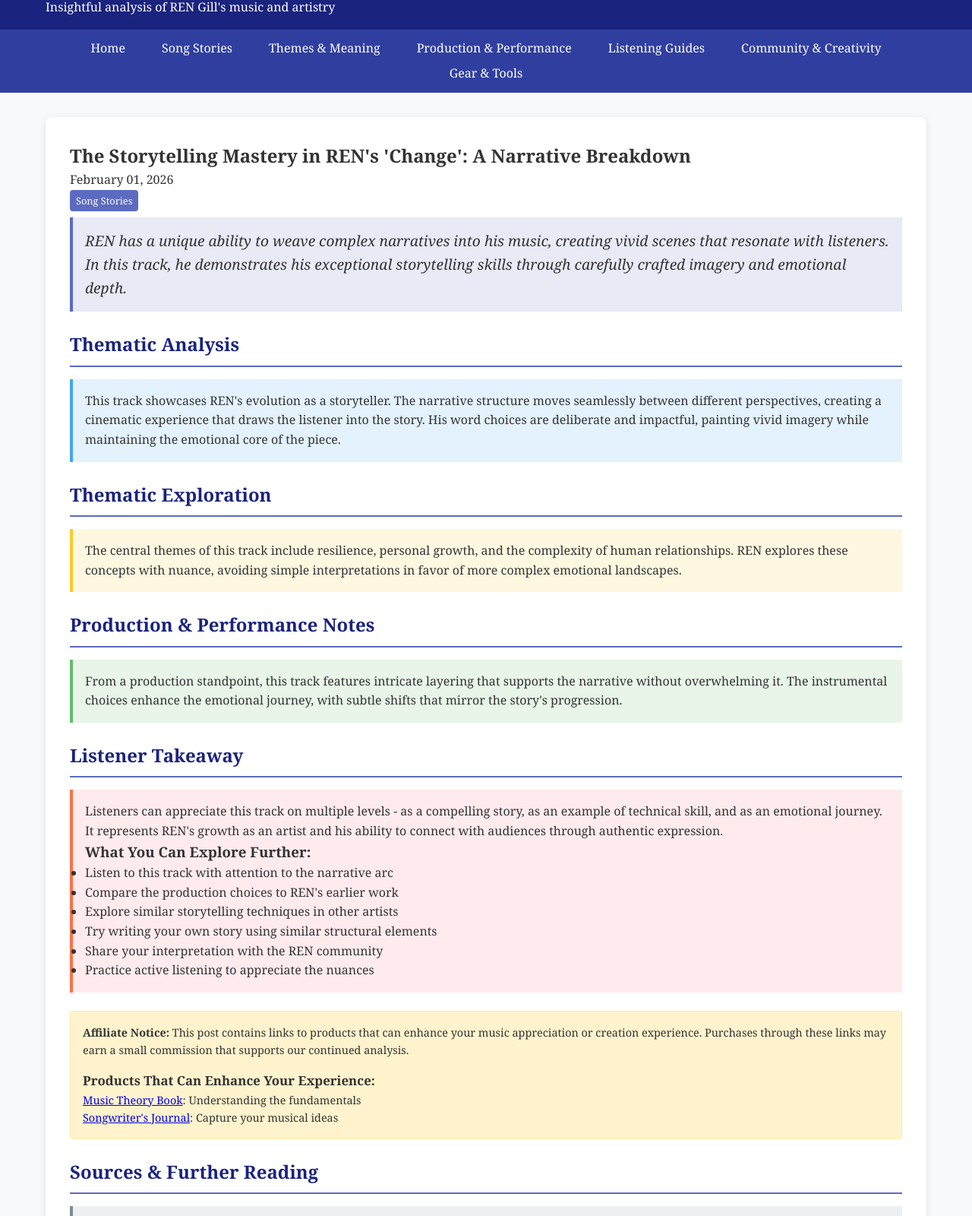
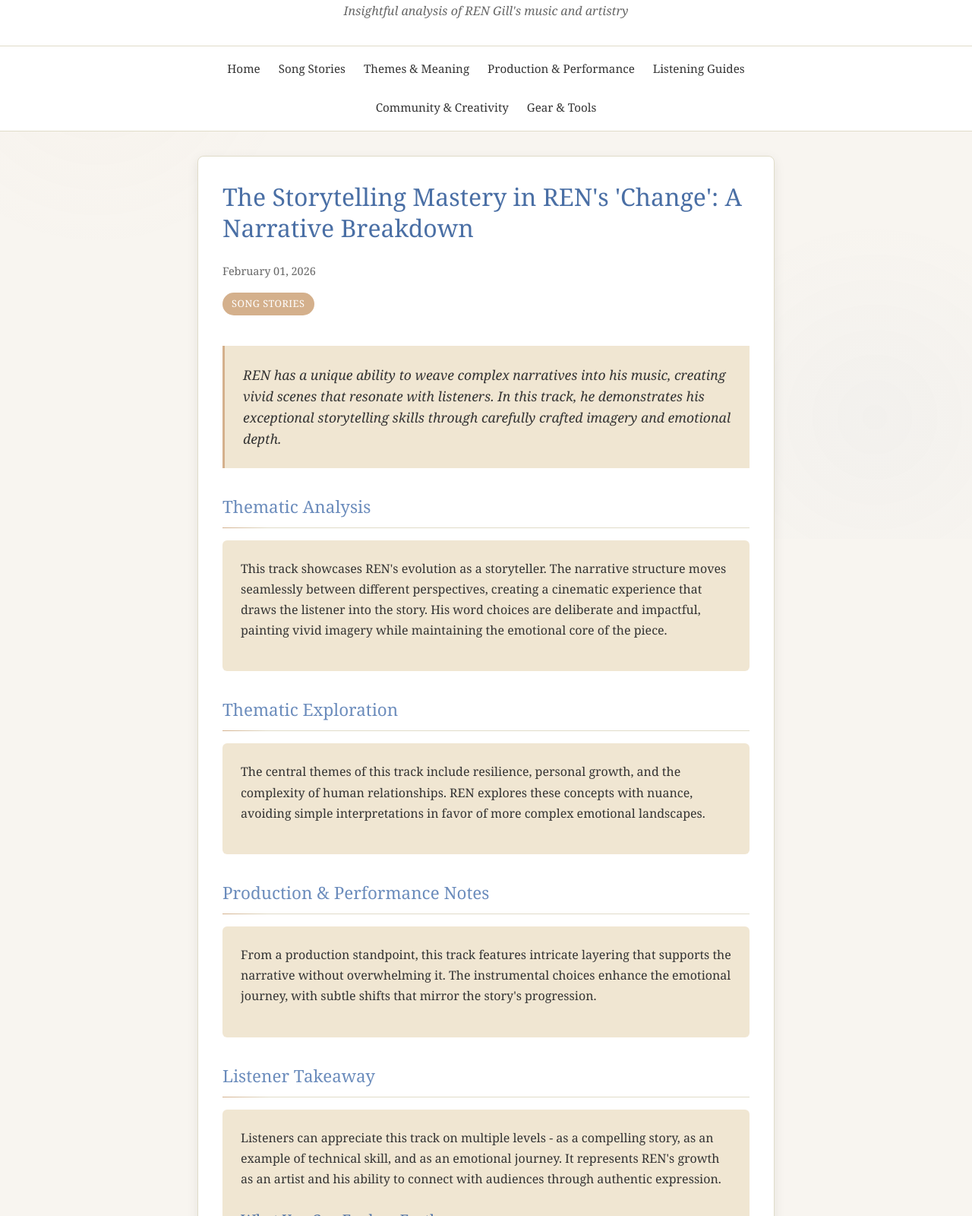
Before and after one commit to drosser895-eng/ren-commentary, a plain HTML site: page posts/song-stories/the-storytelling-mastery-in-rens-change-a-narrative-breakdown.html in a window 1280 px wide. Shown: the part 91-1691 px from the top of the page at 76% size. Drawn offline with Linux system fonts and the light colour scheme; files that its build step writes are made by us from their sources.

Commit message:
update styling Sun Feb  1 18:44:18 CST 2026

```diff
--- a/css/style.css
+++ b/css/style.css
@@ -1,4 +1,17 @@
-/* REN Commentary Styles */
+/* REN Commentary - Elegant, Artistic Design */
+:root {
+  --primary-color: #4a6fa5;
+  --secondary-color: #6b8cbc;
+  --accent-color: #d4b08c;
+  --background-color: #f8f5f0;
+  --text-color: #333333;
+  --text-light: #666666;
+  --border-color: #e0dcc9;
+  --card-bg: #ffffff;
+  --shadow: rgba(0, 0, 0, 0.08);
+  --highlight: #f0e6d2;
+}
+
 * {
   margin: 0;
   padding: 0;
@@ -6,32 +19,65 @@
 }
 
 body {
-    font-family: 'Georgia', serif;
-    line-height: 1.6;
-    color: #333;
-    background-color: #f8f9fa;
+  font-family: 'Georgia', 'Times New Roman', serif;
+  line-height: 1.7;
+  color: var(--text-color);
+  background-color: var(--background-color);
+  position: relative;
+}
+
+body::before {
+  content: "";
+  position: fixed;
+  top: 0;
+  left: 0;
+  width: 100%;
+  height: 100%;
+  background-image:
+    radial-gradient(circle at 10% 20%, rgba(212, 176, 140, 0.03) 0%, transparent 20%),
+    radial-gradient(circle at 90% 80%, rgba(74, 111, 165, 0.03) 0%, transparent 20%);
+  z-index: -1;
+  pointer-events: none;
 }
 
 .container {
-    max-width: 1200px;
+  max-width: 800px;
   margin: 0 auto;
   padding: 0 20px;
 }
 
 header {
-    background: #1a237e; /* Deep blue representing depth of music */
-    color: white;
-    padding: 1rem 0;
+  background-color: var(--card-bg);
+  padding: 2rem 0;
+  border-bottom: 1px solid var(--border-color);
+  box-shadow: 0 2px 10px var(--shadow);
 }
 
 header h1 {
   font-size: 2.5rem;
+  text-align: center;
+  color: var(--primary-color);
+  letter-spacing: 1px;
+  font-weight: 400;
   margin-bottom: 0.5rem;
 }
 
+header p {
+  text-align: center;
+  color: var(--text-light);
+  font-style: italic;
+  max-width: 600px;
+  margin: 0 auto;
+}
+
 nav {
-    background: #303f9f; /* Slightly lighter blue */
-    padding: 0.5rem 0;
+  background-color: var(--card-bg);
+  padding: 1rem 0;
+  border-bottom: 1px solid var(--border-color);
+  position: sticky;
+  top: 0;
+  z-index: 100;
+  backdrop-filter: blur(10px);
 }
 
 nav ul {
@@ -39,186 +85,292 @@ nav ul {
   display: flex;
   justify-content: center;
   flex-wrap: wrap;
+  gap: 1.5rem;
 }
 
-nav li {
-    margin: 0.25rem 0.5rem;
+nav li a {
+  text-decoration: none;
+  color: var(--text-color);
+  font-size: 0.95rem;
+  font-weight: 400;
+  transition: color 0.3s ease;
+  position: relative;
+  padding: 0.25rem 0;
 }
 
-nav a {
-    color: white;
-    text-decoration: none;
-    padding: 0.5rem 1rem;
-    border-radius: 4px;
-    transition: background-color 0.3s;
+nav li a:hover {
+  color: var(--primary-color);
 }
 
-nav a:hover {
-    background-color: #1a237e;
+nav li a::after {
+  content: '';
+  position: absolute;
+  bottom: 0;
+  left: 0;
+  width: 0;
+  height: 1px;
+  background-color: var(--accent-color);
+  transition: width 0.3s ease;
+}
+
+nav li a:hover::after {
+  width: 100%;
 }
 
 main {
   padding: 2rem 0;
 }
 
-.hero {
-    background: white;
-    padding: 2rem;
-    margin-bottom: 2rem;
-    border-radius: 8px;
-    box-shadow: 0 2px 10px rgba(0,0,0,0.1);
+h1 {
+  font-size: 2rem;
+  margin-bottom: 1.5rem;
+  color: var(--primary-color);
+  font-weight: 400;
+  line-height: 1.3;
 }
 
-.hero h2 {
-    color: #1a237e;
+h2 {
+  font-size: 1.4rem;
+  margin: 2rem 0 1rem;
+  color: var(--secondary-color);
+  font-weight: 400;
+  position: relative;
+}
+
+h2.section-title {
+  padding-bottom: 0.5rem;
+  border-bottom: 1px solid var(--border-color);
+}
+
+h2::after {
+  content: '';
+  position: absolute;
+  bottom: -1px;
+  left: 0;
+  width: 60px;
+  height: 1px;
+  background: linear-gradient(to right, var(--accent-color), transparent);
+}
+
+h3 {
+  font-size: 1.2rem;
+  margin: 1.5rem 0 0.75rem;
+  color: var(--primary-color);
+  font-weight: 400;
+}
+
+p {
   margin-bottom: 1rem;
+  color: var(--text-color);
+}
+
+.date {
+  color: var(--text-light);
+  font-size: 0.9rem;
+  margin-bottom: 1rem;
+  display: block;
+}
+
+.category-tag {
+  display: inline-block;
+  background-color: var(--accent-color);
+  color: #fff;
+  padding: 0.25rem 0.75rem;
+  border-radius: 20px;
+  font-size: 0.8rem;
+  text-transform: uppercase;
+  letter-spacing: 0.5px;
+  margin-bottom: 1rem;
+}
+
+.hook {
+  font-size: 1.1rem;
+  font-style: italic;
+  background-color: var(--highlight);
+  padding: 1.5rem;
+  border-left: 3px solid var(--accent-color);
+  margin: 1.5rem 0;
+  line-height: 1.6;
+}
+
+.content-section {
+  background-color: var(--card-bg);
+  padding: 2rem;
+  border-radius: 8px;
+  box-shadow: 0 4px 15px var(--shadow);
+  margin-bottom: 2rem;
+  border: 1px solid var(--border-color);
+}
+
+.thematic-analysis,
+.storytelling-insights,
+.production-breakdown,
+.listener-takeaway {
+  margin-bottom: 2rem;
+  padding: 1.5rem;
+  background-color: var(--highlight);
+  border-radius: 6px;
+}
+
+.actions-list {
+  list-style-type: none;
+  padding-left: 0;
+}
+
+.actions-list li {
+  padding: 0.5rem 0;
+  padding-left: 1.5rem;
+  position: relative;
+  border-bottom: 1px dashed var(--border-color);
+}
+
+.actions-list li:last-child {
+  border-bottom: none;
+}
+
+.actions-list li::before {
+  content: "→";
+  position: absolute;
+  left: 0;
+  color: var(--accent-color);
+}
+
+.sources {
+  background-color: var(--highlight);
+  padding: 1.5rem;
+  border-radius: 6px;
+  border-left: 3px solid var(--primary-color);
+}
+
+.sources ul {
+  padding-left: 1.5rem;
+}
+
+.sources li {
+  margin-bottom: 0.75rem;
+}
+
+.sources a {
+  color: var(--primary-color);
+  text-decoration: none;
+}
+
+.sources a:hover {
+  text-decoration: underline;
+}
+
+.related-posts {
+  margin-top: 2rem;
+  padding-top: 1.5rem;
+  border-top: 1px solid var(--border-color);
 }
 
 .post-grid {
   display: grid;
   grid-template-columns: repeat(auto-fill, minmax(300px, 1fr));
-    gap: 2rem;
+  gap: 1.5rem;
   margin-top: 2rem;
 }
 
 .post-card {
-    background: white;
+  background-color: var(--card-bg);
+  border: 1px solid var(--border-color);
+  border-radius: 8px;
   padding: 1.5rem;
-    border-radius: 8px;
-    box-shadow: 0 2px 10px rgba(0,0,0,0.1);
-    transition: transform 0.3s;
+  transition: transform 0.3s ease, box-shadow 0.3s ease;
+  box-shadow: 0 2px 8px var(--shadow);
 }
 
 .post-card:hover {
   transform: translateY(-5px);
+  box-shadow: 0 8px 25px var(--shadow);
 }
 
 .post-card h3 {
-    color: #1a237e;
+  margin-top: 0;
+  margin-bottom: 0.75rem;
+}
+
+.post-card h3 a {
+  color: var(--primary-color);
+  text-decoration: none;
+}
+
+.post-card h3 a:hover {
+  text-decoration: underline;
+}
+
+.affiliate-disclaimer {
+  background-color: var(--highlight);
+  padding: 1.5rem;
+  border-radius: 6px;
+  border-left: 3px solid var(--secondary-color);
+  margin: 2rem 0;
+}
+
+footer {
+  background-color: var(--card-bg);
+  padding: 2rem 0;
+  border-top: 1px solid var(--border-color);
+  margin-top: 3rem;
+}
+
+footer .container {
+  text-align: center;
+}
+
+footer p {
   margin-bottom: 0.5rem;
 }
 
-.post-card .date {
-    color: #7f8c8d;
-    font-size: 0.9rem;
-    margin-bottom: 0.5rem;
+footer a {
+  color: var(--primary-color);
+  text-decoration: none;
 }
 
-.post-card p {
-    margin-bottom: 1rem;
+footer a:hover {
+  text-decoration: underline;
 }
 
-.category-tag {
-    display: inline-block;
-    background: #5c6bc0;
-    color: white;
-    padding: 0.25rem 0.5rem;
-    border-radius: 4px;
-    font-size: 0.8rem;
-    margin-bottom: 0.5rem;
+/* Responsive design */
+@media (max-width: 768px) {
+  header h1 {
+    font-size: 2rem;
+  }
+
+  nav ul {
+    flex-direction: column;
+    align-items: center;
+    gap: 0.75rem;
   }
 
   .content-section {
-    background: white;
-    padding: 2rem;
-    margin-bottom: 2rem;
-    border-radius: 8px;
-    box-shadow: 0 2px 10px rgba(0,0,0,0.1);
-}
-
-.hook {
-    font-size: 1.2rem;
-    font-style: italic;
-    border-left: 4px solid #5c6bc0;
-    padding: 1rem;
-    background-color: #e8eaf6;
-    margin-bottom: 1.5rem;
-}
-
-.section-title {
-    color: #1a237e;
-    border-bottom: 2px solid #5c6bc0;
-    padding-bottom: 0.5rem;
-    margin-top: 1.5rem;
-    margin-bottom: 1rem;
-}
-
-.thematic-analysis {
-    border-left: 4px solid #42a5f5;
-    padding: 1rem;
-    background-color: #e3f2fd;
-}
-
-.production-breakdown {
-    border-left: 4px solid #66bb6a;
-    padding: 1rem;
-    background-color: #e8f5e8;
-}
-
-.storytelling-insights {
-    border-left: 4px solid #ffca28;
-    padding: 1rem;
-    background-color: #fff8e1;
-}
-
-.listener-takeaway {
-    border-left: 4px solid #ff7043;
-    padding: 1rem;
-    background-color: #ffebee;
-}
-
-.sources {
-    border-left: 4px solid #7f8c8d;
-    padding: 1rem;
-    background-color: #ecf0f1;
-    font-size: 0.9rem;
-}
-
-.affiliate-disclaimer {
-    background-color: #fff3cd;
-    border: 1px solid #ffeaa7;
-    border-radius: 4px;
-    padding: 1rem;
-    margin: 1.5rem 0;
-    font-size: 0.9rem;
-}
-
-.related-posts {
-    margin-top: 2rem;
-    padding-top: 1rem;
-    border-top: 1px solid #eee;
-}
-
-footer {
-    background: #1a237e;
-    color: white;
-    padding: 2rem 0;
-    margin-top: 2rem;
-}
-
-footer a {
-    color: #7986cb;
-}
-
-footer a:hover {
-    color: #c5cae9;
-}
-
-@media (max-width: 768px) {
-    nav ul {
-        flex-direction: column;
-        align-items: center;
-    }
-
-    nav li {
-        margin: 0.25rem 0;
+    padding: 1.5rem;
   }
 
   .post-grid {
     grid-template-columns: 1fr;
   }
 
-    header h1 {
-        font-size: 2rem;
+  body {
+    padding: 0 10px;
   }
 }
+
+@media (max-width: 480px) {
+  header h1 {
+    font-size: 1.7rem;
+  }
+
+  h1 {
+    font-size: 1.6rem;
+  }
+
+  h2 {
+    font-size: 1.2rem;
+  }
+
+  .container {
+    padding: 0 15px;
+  }
+}
--- a/sitemap.xml
+++ b/sitemap.xml
@@ -49,6 +49,12 @@
     <priority>0.9</priority>
   </url>
   <url>
+    <loc>https://example.com/song-stories/the-storytelling-mastery-in-rens-stand-up-a-narrative-breakdown/</loc>
+    <lastmod>2026-02-01</lastmod>
+    <changefreq>monthly</changefreq>
+    <priority>0.7</priority>
+  </url>
+  <url>
     <loc>https://example.com/song-stories/the-storytelling-mastery-in-rens-change-a-narrative-breakdown/</loc>
     <lastmod>2026-02-01</lastmod>
     <changefreq>monthly</changefreq>
```
Also changed, not shown: index.html (+10 -10 lines), posts/song-stories/the-storytelling-mastery-in-rens-stand-up-a-narrative-breakdown.html (added, +108 -0 lines), 1 other file. Lines whose indentation alone changed are shown as unchanged.
